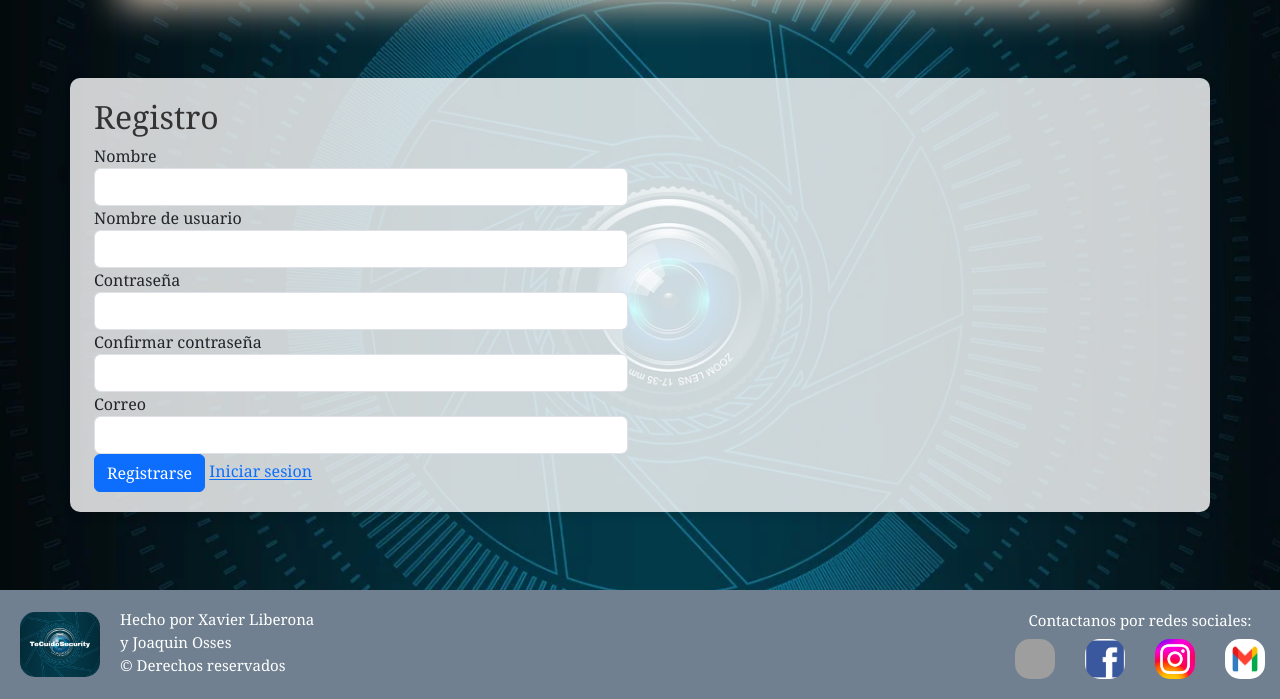
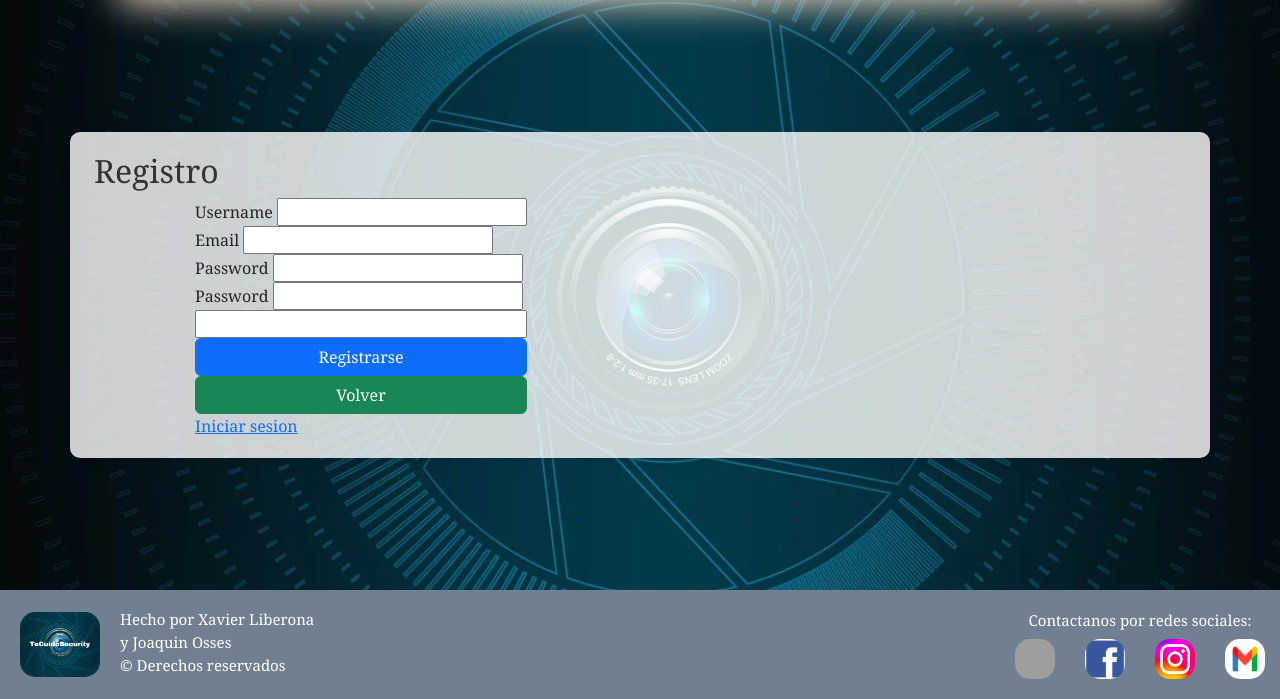
Before and after one commit to saintcarti/ProyAvance3, a Django app: template paginaWeb/cuentas/templates/registration/register.html in a window 1280 px wide. Shown: the part 101-800 px from the top of the page. Run offline with Django 3.2, Linux system fonts and the light colour scheme; the template is opened without the code that fills it, so the values that code supplies are empty, except form fields; form fields are guessed from the names that the template uses; grey boxes are pictures that could not be loaded.

Commit message:
ultimos cambios de la noche

```diff
--- a/paginaWeb/cuentas/forms.py
+++ b/paginaWeb/cuentas/forms.py
@@ -5,4 +5,4 @@
 class RegistroUserForm(UserCreationForm):
     class Meta:
         model = User
-        fields = ['email','username','password']
+        fields = ['first_name','email','username','password1','password2']
--- a/paginaWeb/cuentas/templates/registration/register.html
+++ b/paginaWeb/cuentas/templates/registration/register.html
@@ -7,34 +7,30 @@
     <div class="row">
         <div class="col-md-6">
             <h2>Registro</h2>
-            <form method="post">
+            <form style="display: grid; justify-content: center;" method="post" action="#">
                 {%csrf_token%}
                 <div class="form-group">
-                    <label for="id_first_name">Nombre</label>
-                    <input type="text" name="first_name" id="id_first_name" class="form-control">
+                {{form.username.label_tag}}
+                {{form.username}}
                 </div>
                 <div class="form-group">
-                    <label for="id_username">Nombre de usuario</label>
-                    <input type="text" name="username" id="id_username" class="form-control">
+                {{form.email.label_tag}}
+                {{form.email}}
                 </div>
-                <div class="form-group
-                ">
-                <label for="id_password1">Contraseña</label>
-                <input type="password" name="password1" id="id_password1" class="form-control">
+                <div class="form-group">
+                {{form.password1.label_tag}}
+                {{form.password1}}
                 </div>
+                <div class="form-group">
+                {{form.password2.label_tag}}
+                {{form.password2}}
+                </div>
+                {{form.errors}}
+                {{form.}}
 
-                <div class="form-group
-                ">
-                <label for="id_password2">Confirmar contraseña</label>
-                <input type="password" name="password2" id="id_password2" class="form-control">
-                </div>
 
-                <div class="form-group
-                ">
-                <label for="id_email">Correo</label>
-                <input type="email" name="email" id="id_email" class="form-control">
-                </div>
                 <input type="submit" value="Registrarse" class="btn btn-primary">
+                <a href="{%url 'inicio'%}" class="btn btn-success">Volver</a>
                 <a href="{%url 'login'%}">Iniciar sesion</a>
             </form>
         </div>
```
Also changed, not shown: paginaWeb/cuentas/views.py (+13 -1 lines), paginaWeb/inventario/templates/crud/eliminar_camara.html (deleted, +0 -10 lines), paginaWeb/inventario/views.py (+7 -4 lines), paginaWeb/db.sqlite3.
